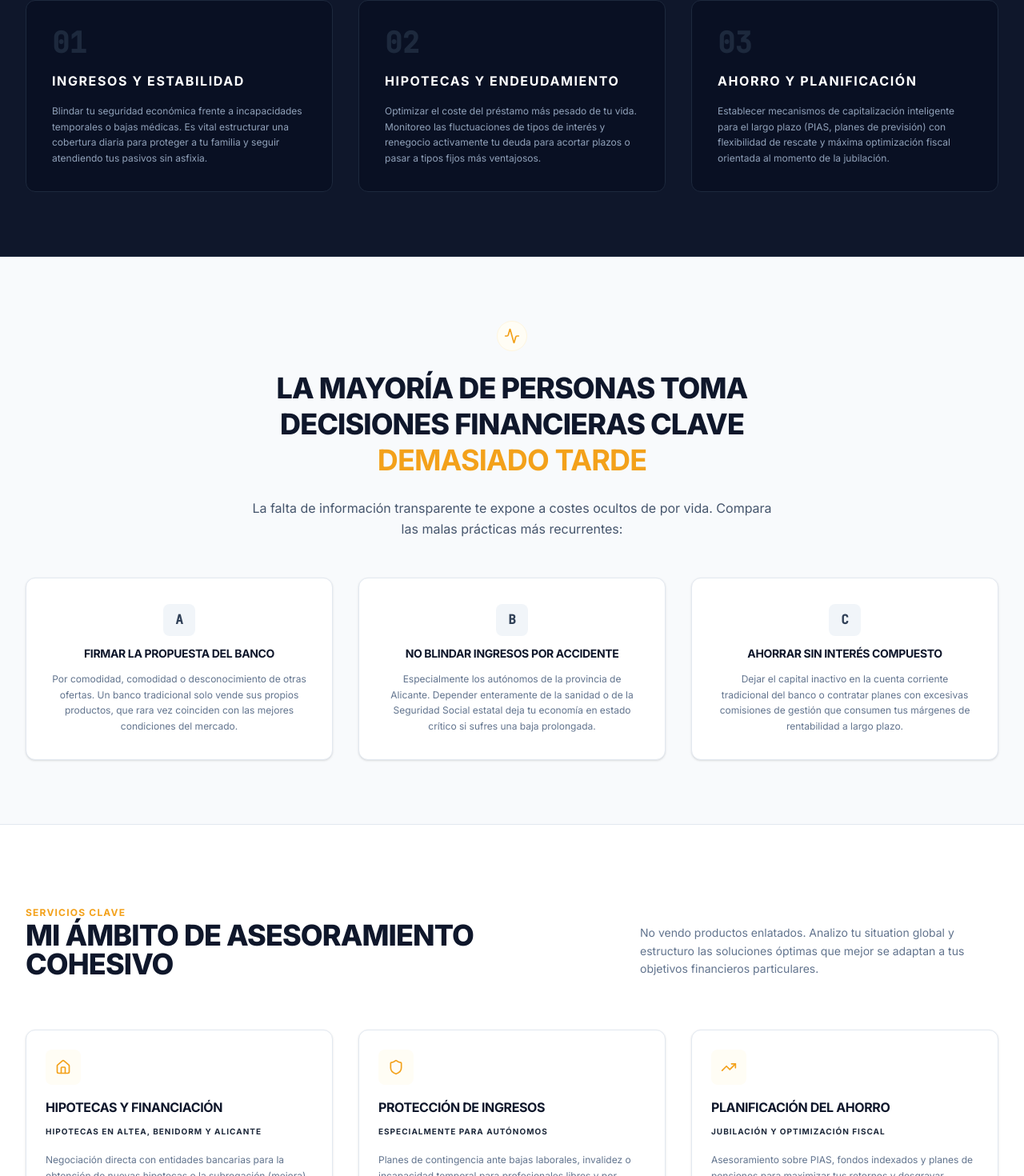
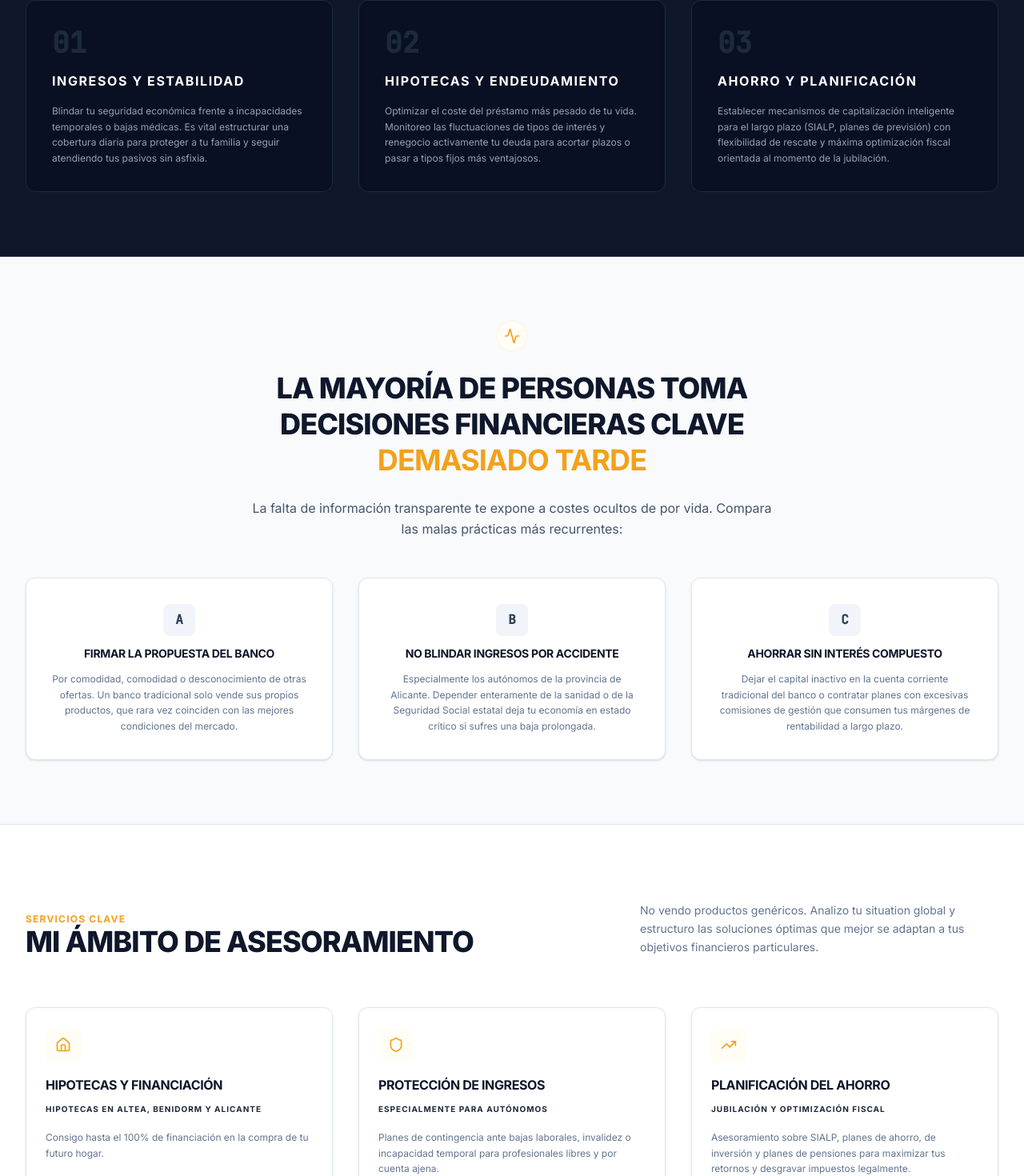
Before and after one commit to Jokhid/josecarlos-v2, a React (Vite) app: page / in a window 1280 px wide. Shown: the part 1078-2548 px from the top of the page at 80% size. Built offline with nearby package versions, Linux system fonts and the light colour scheme; no server answers; the database is empty.

Commit message:
Update App.tsx

```diff
--- a/src/App.tsx
+++ b/src/App.tsx
@@ -51,8 +51,8 @@ export default function App() {
       icon: Home,
       title: "Hipotecas y Financiación",
       subtitle: "Hipotecas en Altea, Benidorm y Alicante ",
-      desc: "Negociación directa con entidades bancarias para la obtención de nuevas hipotecas o la subrogación (mejora) de tu préstamo actual.",
-      details: "Tanto si vas a adquirir tu primera vivienda como si deseas refinanciar o cambiar tu hipoteca variable actual a tipo fijo, realizo un estudio de viabilidad con más de 20 bancos para conseguir tipos de interés mínimos, reducción de vinculaciones y comisiones nulas."
+      desc: "Consigo hasta el 100% de financiación en la compra de tu futuro hogar.",
+      details: "Tanto si vas a adquirir tu primera vivienda como si deseas refinanciar o cambiar tu hipoteca variable actual a tipo fijo, realizo un estudio de viabilidad para conseguir tipos de interés mínimos, reducción de vinculaciones y comisiones nulas."
     },
     {
       icon: Shield,
@@ -65,7 +65,7 @@ export default function App() {
       icon: TrendingUp,
       title: "Planificación del Ahorro",
       subtitle: "Jubilación y Optimización Fiscal",
-      desc: "Asesoramiento sobre PIAS, fondos indexados y planes de pensiones para maximizar tus retornos y desgravar impuestos legalmente.",
+      desc: "Asesoramiento sobre SIALP, planes de ahorro, de inversión y planes de pensiones para maximizar tus retornos y desgravar impuestos legalmente.",
       details: "Te ayudo a configurar tu plan de ahorro automatizado utilizando el interés compuesto y aplicando estrategias de diversificación de activos alineadas con tu perfil de riesgo. El objetivo es estructurar tu capital de forma que gane rentabilidad real batiendo a la inflación."
     },
     {
@@ -87,7 +87,7 @@ export default function App() {
       title: "Administración de Fincas",
       subtitle: "Comunidades Inteligentes en Alicante",
       desc: "Gestión clara, auditoría de costes de comunidad, optimización de mantenimientos e incidencias de forma transparente.",
-      details: "Me encargo de la administración de tu comunidad de propietarios con un enfoque de eficiencia económica: revisando contratos de proveedores habituales, gestionando el cobro de cuotas contra la morosidad, y resolviendo siniestros con seguros de hogar en Alicante de manera ágil."
+      details: "Me encargo de la administración de tu comunidad de propietarios con herramientas innovadoras que hacen la gestión cercana y totalmente transparente: revisando contratos de proveedores habituales, convocando juntas, gestionando el cobro de cuotas contra la morosidad, y resolviendo las incidencias de manera ágil"
     }
   ];
 
@@ -326,7 +326,7 @@ export default function App() {
               <span className="text-4xl font-extrabold font-mono text-slate-800 block">03</span>
               <h3 className="text-base font-bold uppercase tracking-widest text-white">Ahorro y Planificación</h3>
               <p className="text-xs text-slate-400 leading-relaxed">
-                Establecer mecanismos de capitalización inteligente para el largo plazo (PIAS, planes de previsión) con flexibilidad de rescate y máxima optimización fiscal orientada al momento de la jubilación.
+                Establecer mecanismos de capitalización inteligente para el largo plazo (SIALP, planes de previsión) con flexibilidad de rescate y máxima optimización fiscal orientada al momento de la jubilación.
               </p>
             </div>
           </div>
@@ -384,10 +384,10 @@ export default function App() {
           <div className="flex flex-col md:flex-row justify-between items-start md:items-end mb-16 gap-6">
             <div className="space-y-2">
               <span className="text-xs font-bold uppercase tracking-widest text-orange-600">Servicios Clave</span>
-              <h2 className="text-3xl md:text-4xl font-extrabold uppercase tracking-tight text-slate-900 leading-none">Mi Ámbito de Asesoramiento Cohesivo</h2>
+              <h2 className="text-3xl md:text-4xl font-extrabold uppercase tracking-tight text-slate-900 leading-none">Mi Ámbito de Asesoramiento</h2>
             </div>
             <p className="text-xs md:text-sm text-slate-500 max-w-md leading-relaxed">
-              No vendo productos enlatados. Analizo tu situation global y estructuro las soluciones óptimas que mejor se adaptan a tus objetivos financieros particulares.
+              No vendo productos genéricos. Analizo tu situation global y estructuro las soluciones óptimas que mejor se adaptan a tus objetivos financieros particulares.
             </p>
           </div>
 
@@ -709,7 +709,7 @@ export default function App() {
                 <h4 className="text-[10px] font-bold uppercase tracking-widest text-slate-400 mb-3">Acreditaciones y Garantías Jurídicas</h4>
                 <div className="flex flex-wrap gap-3">
                   <span className="px-3 py-1.5 bg-white border border-slate-200 text-slate-700 font-bold font-mono text-[9px] uppercase tracking-wider rounded-lg shadow-sm">
-                    🎓 Certificado por Banco de España
+                    🎓 Acreditado por Banco de España
                   </span>
                   <span className="px-3 py-1.5 bg-white border border-slate-200 text-slate-700 font-bold font-mono text-[9px] uppercase tracking-wider rounded-lg shadow-sm">
                     🛡️ Registro de la DGSFP
```
